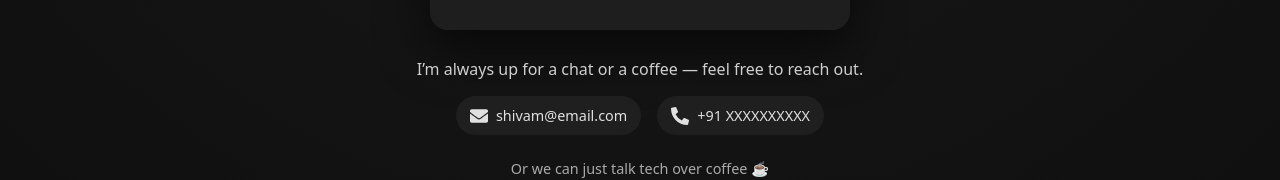
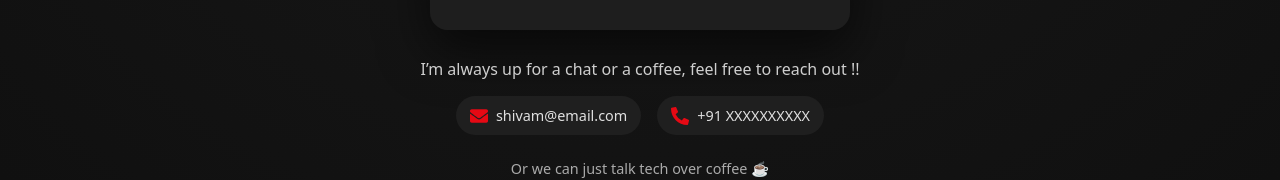
Before and after one commit to Err-rr/Portfolio, a React (Vite) app: page /hire-me in a window 1280 px wide. Shown: the part 500-680 px from the top of the page. Built offline with nearby package versions, Linux system fonts and the light colour scheme.

Commit message:
updated code

```diff
--- a/src/pages/Developer.jsx
+++ b/src/pages/Developer.jsx
@@ -17,7 +17,7 @@ export default function Developer() {
       <HeroBanner
         bgImage={heroImage}
         title="Shivam Kumar"
-        description="I build intelligent, end-to-end systems crafting React driven interfaces, Flask powered backends, and AI pipelines using CLIP embeddings—to turn complex ideas into scalable, real-world products."
+        description="I build intelligent, end-to-end systems crafting React driven interfaces, Flask powered backends, and AI pipelines using CLIP embeddings to turn complex ideas into scalable, real-world products."
       />
 
       <AutoScrollRow title="Today's Top Picks for Developer" />
--- a/src/pages/HireMe.jsx
+++ b/src/pages/HireMe.jsx
@@ -51,15 +51,15 @@ export default function HireMe() {
         </div>
 
         <p className="hire-chat">
-          I’m always up for a chat or a coffee — feel free to reach out.
+          I’m always up for a chat or a coffee, feel free to reach out !!
         </p>
 
         <div className="hire-contact">
           <span>
-            <FaEnvelope size={18} /> shivam@email.com
+            <FaEnvelope size={18}  color= "#e50914" /> shivam@email.com
           </span>
           <span>
-            <FaPhoneAlt size={18} /> +91 XXXXXXXXXX
+            <FaPhoneAlt size={18} color= "#e50914" /> +91 XXXXXXXXXX
           </span>
         </div>
 
```
